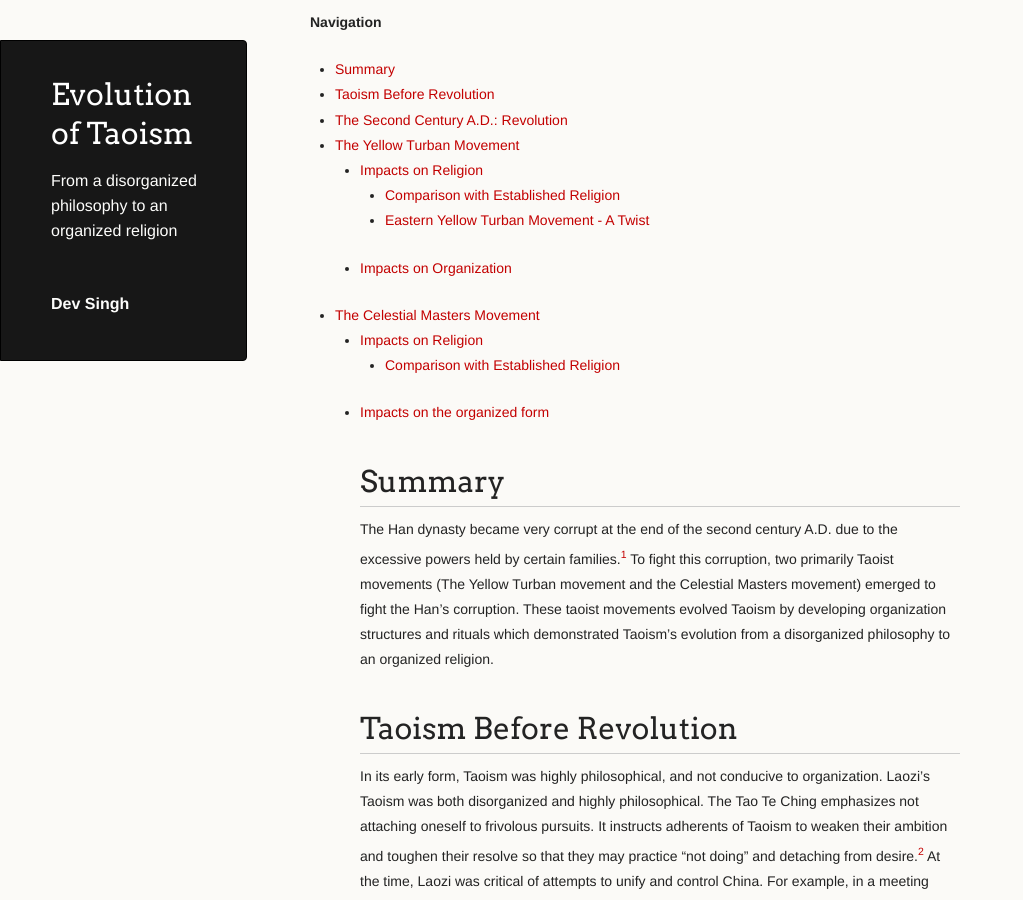
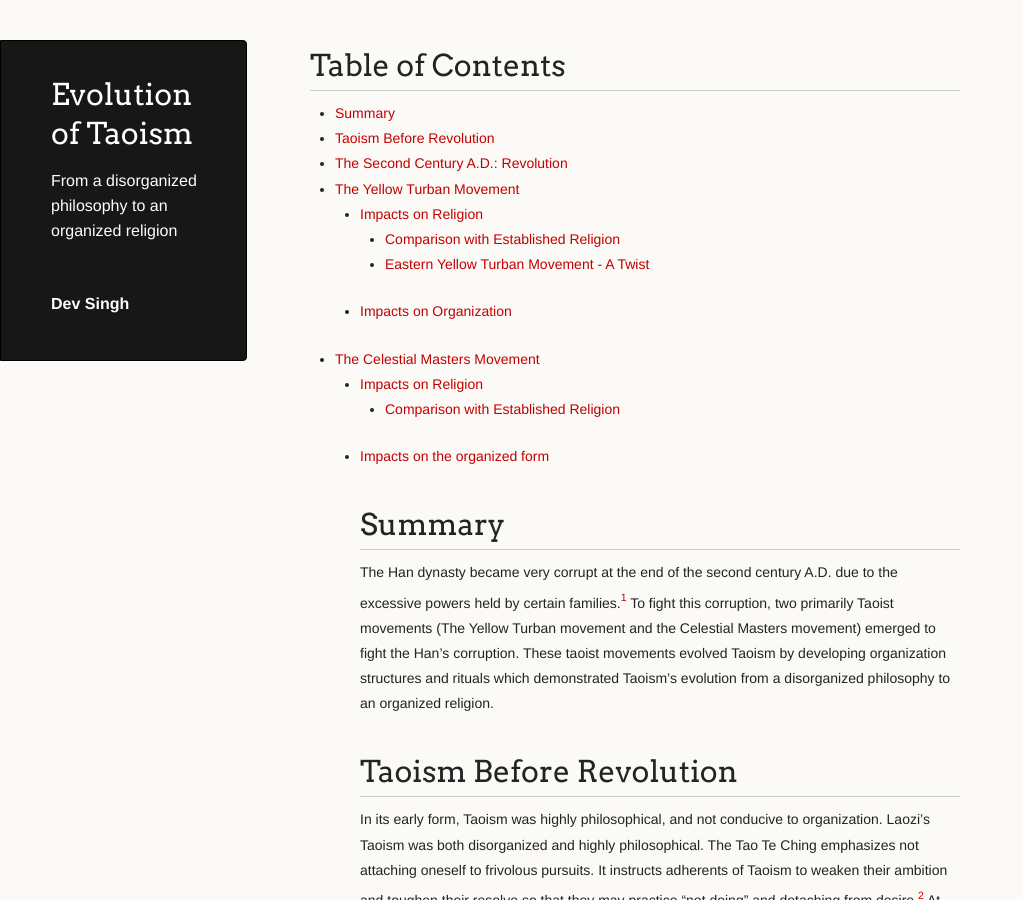
Before and after one commit to devksingh4/taoism, a Jekyll site: the page built from index.md, in a window 1280 px wide and 900 px high. Shown: the whole window, without its empty margins (0-1023 px from the left). Built offline with Jekyll 4.4.1, drawn with Linux system fonts in a browser that asks for light colours; our own code applies the rules of GitHub Pages for plain Markdown files.

Commit message:
fix head

```diff
--- a/index.md
+++ b/index.md
@@ -1,7 +1,7 @@
 ---
 layout: default
 ---
-**Navigation**
+# Table of Contents
 - [Summary](#summary)
 - [Taoism Before Revolution](#taoism-before-revolution)
 - [The Second Century A.D.: Revolution](#the-second-century-ad-revolution)
```
